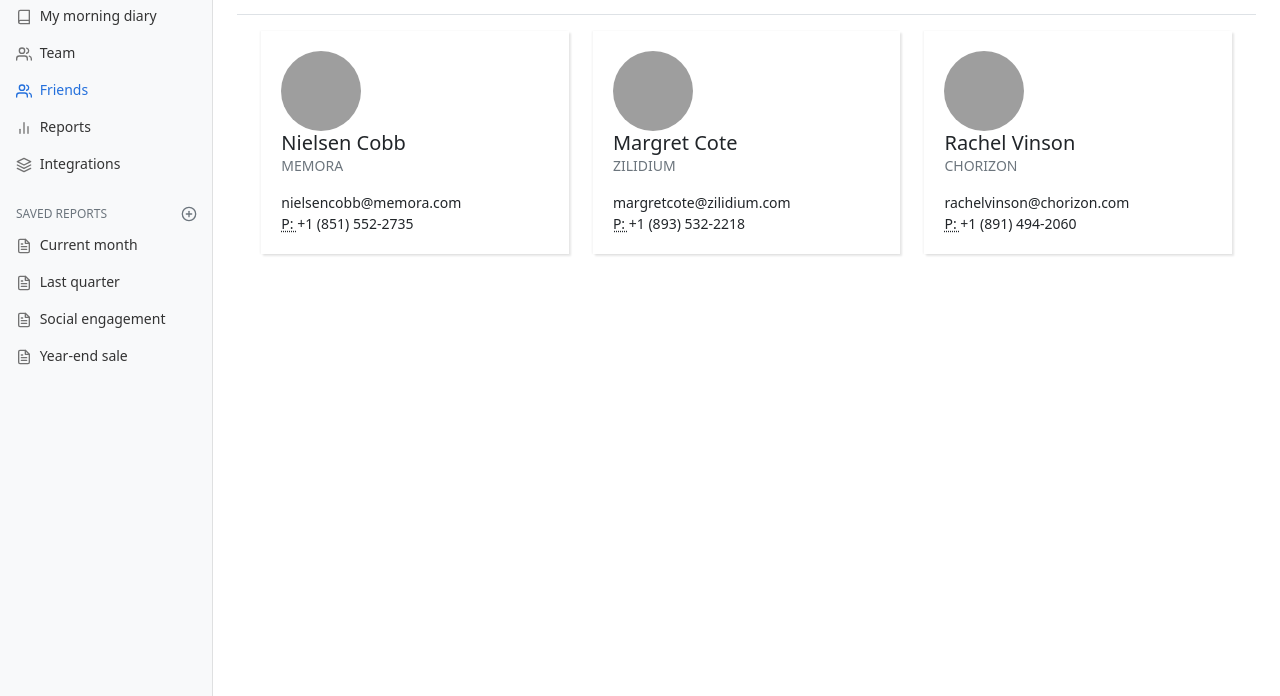
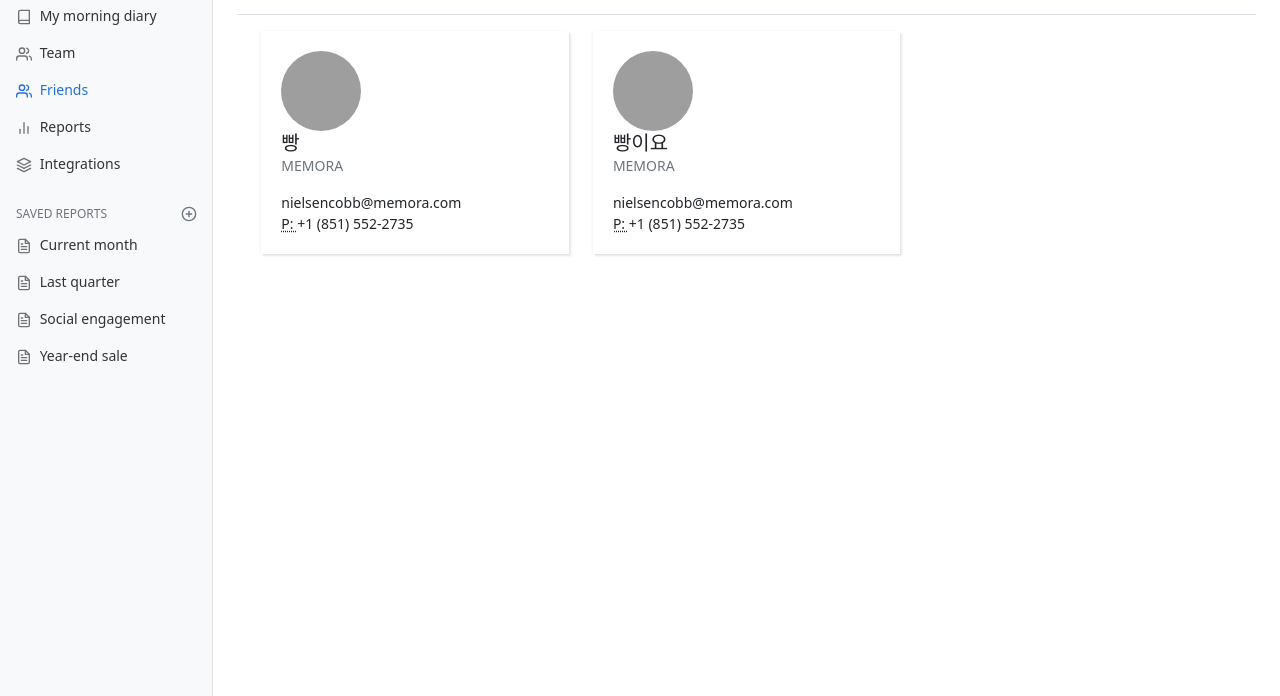
Before and after one commit to samon3869/Morning_diary, a Django app: a page that uses miracle/diary/templates/friends/friends.html in a window 1280 px wide. Shown: the part 104-800 px from the top of the page. Run offline with Django 3.2, Linux system fonts and the light colour scheme; data comes from the database, SQL or seed files in the repository; both versions use the stored data as it was after the commit; some web fonts are replaced; grey boxes are pictures that could not be loaded.

Commit message:
[Friend list] show friend wating list

```diff
--- a/miracle/diary/templates/friends/friends.html
+++ b/miracle/diary/templates/friends/friends.html
@@ -18,12 +18,13 @@
 	</div>
 	<div class="container">
 		<div class="row">
+		{% for friend in friend_list %}
 			<div class="col-md-6 col-xl-4">
 				<div class="card">
 					<div class="card-body">
 						<div class="media align-items-center"><span style="background-image: url(https://bootdey.com/img/Content/avatar/avatar6.png)" class="avatar avatar-xl mr-3"></span>
 							<div class="media-body overflow-hidden">
-								<h5 class="card-text mb-0">Nielsen Cobb</h5>
+								<h5 class="card-text mb-0">{{friend.nickname}}</h5>
 								<p class="card-text text-uppercase text-muted">Memora</p>
 								<p class="card-text">
 
@@ -34,38 +35,7 @@
 					</div>
 				</div>
 			</div>
-			<div class="col-md-6 col-xl-4">
-				<div class="card">
-					<div class="card-body">
-						<div class="media align-items-center"><span style="background-image: url(https://bootdey.com/img/Content/avatar/avatar7.png)" class="avatar avatar-xl mr-3"></span>
-							<div class="media-body overflow-hidden">
-								<h5 class="card-text mb-0">Margret Cote</h5>
-								<p class="card-text text-uppercase text-muted">Zilidium</p>
-								<p class="card-text">
-
-									margretcote@zilidium.com<br><abbr title="Phone">P:  </abbr>+1 (893) 532-2218
-								</p>
-							</div>
-						</div><a href="#" class="tile-link"></a>
-					</div>
-				</div>
-			</div>
-			<div class="col-md-6 col-xl-4">
-				<div class="card">
-					<div class="card-body">
-						<div class="media align-items-center"><span style="background-image: url(https://bootdey.com/img/Content/avatar/avatar8.png)" class="avatar avatar-xl mr-3"></span>
-							<div class="media-body overflow-hidden">
-								<h5 class="card-text mb-0">Rachel Vinson</h5>
-								<p class="card-text text-uppercase text-muted">Chorizon</p>
-								<p class="card-text">
-
-									rachelvinson@chorizon.com<br><abbr title="Phone">P:  </abbr>+1 (891) 494-2060
-								</p>
-							</div>
-						</div><a href="#" class="tile-link"></a>
-					</div>
-				</div>
-			</div>
+		{% endfor %}
 		</div>
 	</div>
 
--- a/miracle/diary/views.py
+++ b/miracle/diary/views.py
@@ -3,7 +3,7 @@ from django.http import HttpResponse
 from django.shortcuts import render, redirect
 from django.urls import reverse
 from allauth.account.views import PasswordChangeView
-from .models import Diary
+from .models import Diary, FriendsApply, User
 from .forms import DiaryForm
 
 def index(request):
@@ -71,10 +71,20 @@ def today_dairy(request, username):
 # [frends view]
 
 def friends(request, username):
-    return render(request, 'friends/friends.html')
+    friend_list = User.objects.get(username = username).friends.all()
+    context = {
+        "friend_list": friend_list
+    }
+    return render(request, 'friends/friends.html', context=context)
 
 def add_friends(request, username):
-    return render(request, 'friends/add_friends.html')
+    applying_list = FriendsApply.objects.filter(user_from=username).filter(ok_sign=0)
+    be_applied_list = FriendsApply.objects.filter(user_to=request.user.pk).filter(ok_sign=0)
+    context = {
+        "applying_list": applying_list,
+        "be_applied_list": be_applied_list
+    }
+    return render(request, 'friends/add_friends.html', context=context)
 
 class CustomPasswordChangeView(PasswordChangeView):
     def get_success_url(self):
```
Also changed, not shown: miracle/diary/templates/friends/add_friends.html (+6 -2 lines), miracle/db.sqlite3.
